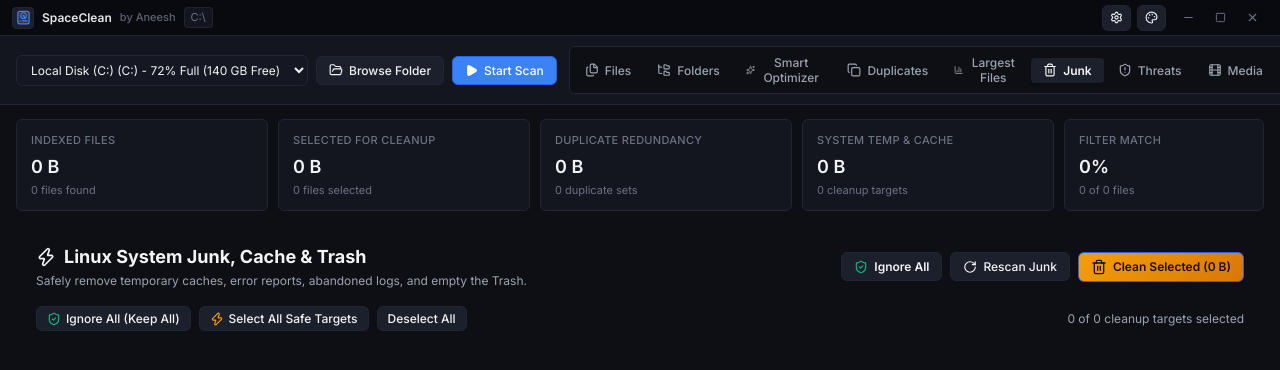
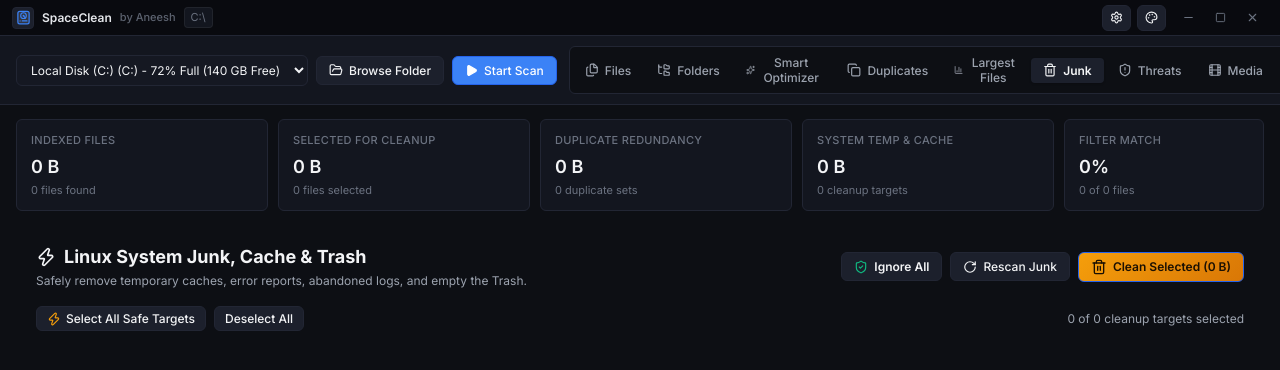
Before and after one commit to AndyDev94/SpaceClean, a React (Vite) app: page / in a window 1280 px wide. Both pictures are taken after a click on the button "Junk". Shown: the top 370 px of the page. Built offline with nearby package versions, Linux system fonts and the light colour scheme.

Commit message:
fix(junk): remove redundant Ignore All duplicate button from sub-selection row

```diff
--- a/src/components/JunkCleaner.tsx
+++ b/src/components/JunkCleaner.tsx
@@ -165,10 +165,6 @@
       {/* Action quick selection links */}
       <div style={{ display: 'flex', alignItems: 'center', justifyContent: 'space-between', gap: '10px', marginBottom: '16px', flexWrap: 'wrap' }}>
         <div style={{ display: 'flex', gap: '8px', flexWrap: 'wrap' }}>
-          <button className="btn btn-secondary" style={{ padding: '4px 10px', fontSize: '12px', display: 'flex', alignItems: 'center', gap: '5px' }} onClick={clearSelection} title="Ignore all items and keep all caches/junk">
-            <ShieldCheck size={14} style={{ color: '#10b981' }} />
-            <span>Ignore All (Keep All)</span>
-          </button>
           <button className="btn btn-secondary" style={{ padding: '4px 10px', fontSize: '12px', display: 'flex', alignItems: 'center', gap: '5px' }} onClick={selectAllSafe} title="Select all safe temporary caches and error logs">
             <Zap size={14} style={{ color: '#f59e0b' }} />
             <span>Select All Safe Targets</span>
```
